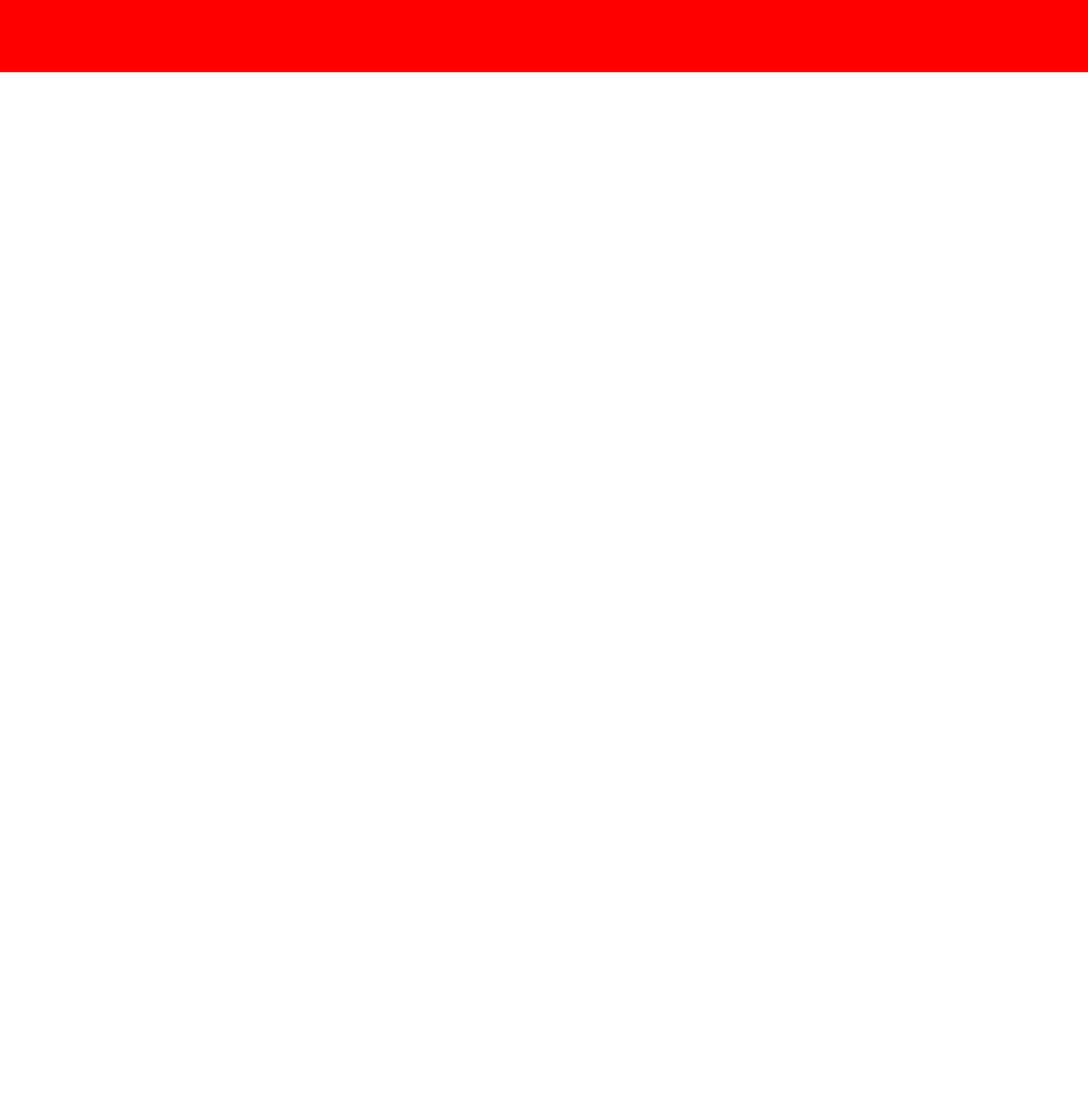
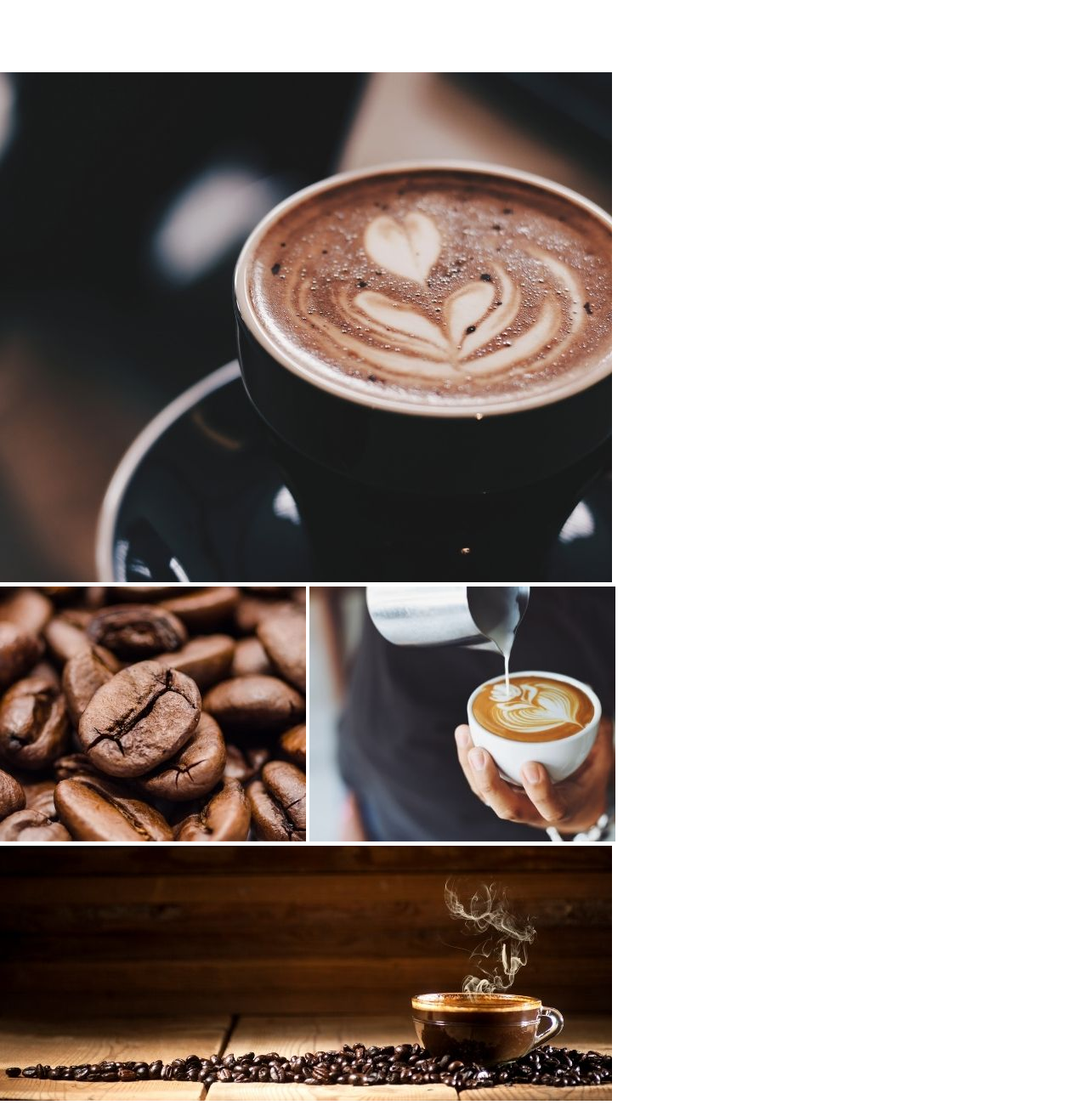
Before and after one commit to deivison556/Cafeteria-Dev-Quest, a plain HTML site: page index.html in a window 1280 px wide. Shown: the part 1301-2601 px from the top of the page at 85% size. Before the commit the page ends 1386 px from the top, so only its background shows below. Drawn offline with Linux system fonts and the light colour scheme.

Commit message:
criado a estrutura da sessão de imagens(section) no index.html

```diff
--- a/css/style.css
+++ b/css/style.css
@@ -86,7 +86,6 @@ header {
 .section-container {
   width: 100%;
   height: 630px;
-  background-color: red;
 }
 
 .section-container .section-sobre {
@@ -99,8 +98,6 @@ header {
   align-items: center;
   justify-content: space-around;
   margin: 0px auto 0px auto;
-
-  background-color: yellow;
 }
 
 .section-container .section-sobre .section-logo {
--- a/index.html
+++ b/index.html
@@ -35,5 +35,17 @@
     <p class="section-paragrafo">Lorem ipsum dolor sit amet, consectetur adipiscing elit, sed do eiusmod tempor incididunt ut labore et dolore magna aliqua. Ut enim ad minim veniam, quis nostrud exercitation ullamco laboris nisi ut aliquip ex ea commodo consequat. Duis aute</p>
   </div>
  </section>
+
+ <!-- sessão de imagens -->
+ <section id="section-coffes">
+  <div id="section-box-imgCoffes">
+    <img src="./imagens/4.jpg" alt="Xicará de cappucino" id="section-imgcoffe01">
+    <div id="sectiong-box-img-Coffes2">
+      <img src="./imagens/2.jpg" alt="grãos de cafés" class="section-imgcoffes">
+      <img src="./imagens/3.jpg" alt="Xicará de moca" class="section-imgcoffes">
+    </div>
+      <img src="./imagens/1.jpg" alt="Xicará de café" id="section-imgcoffe02">
+  </div>
+ </section>
 </body>
 </html>
```
